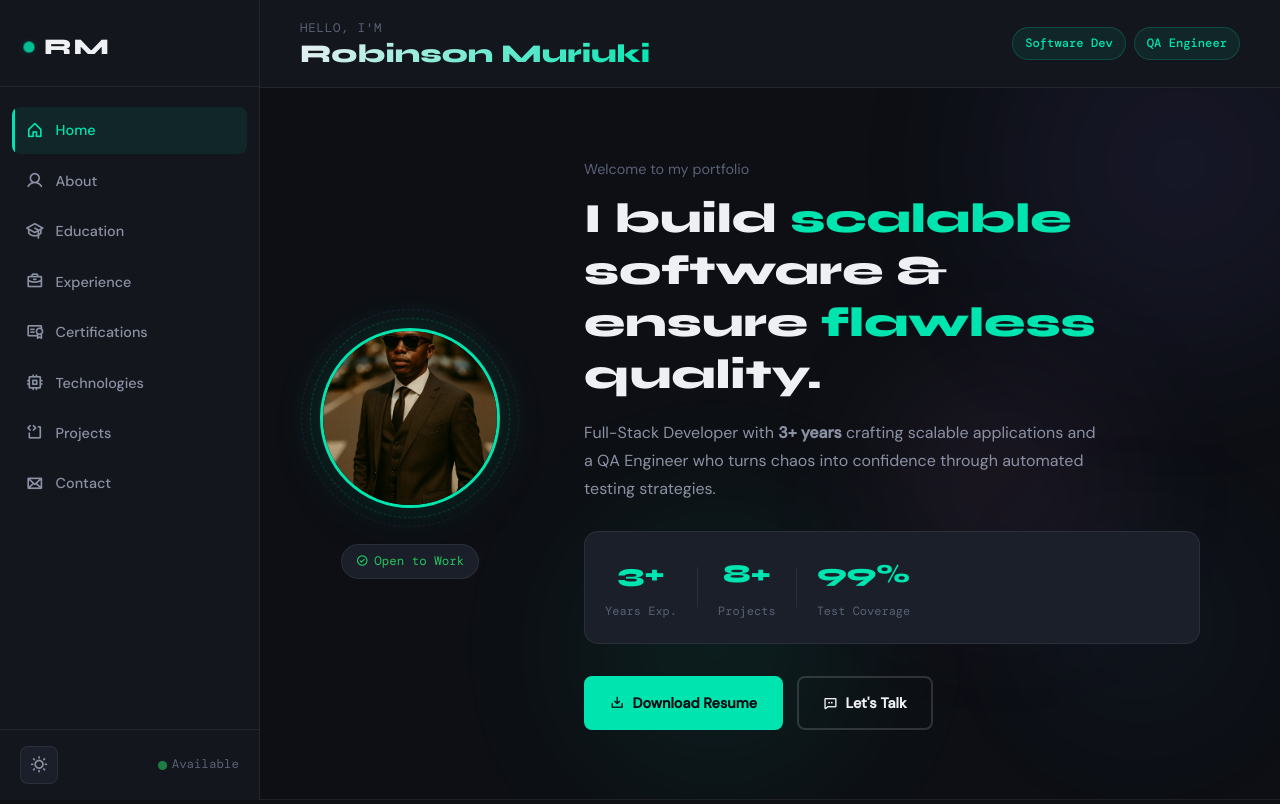
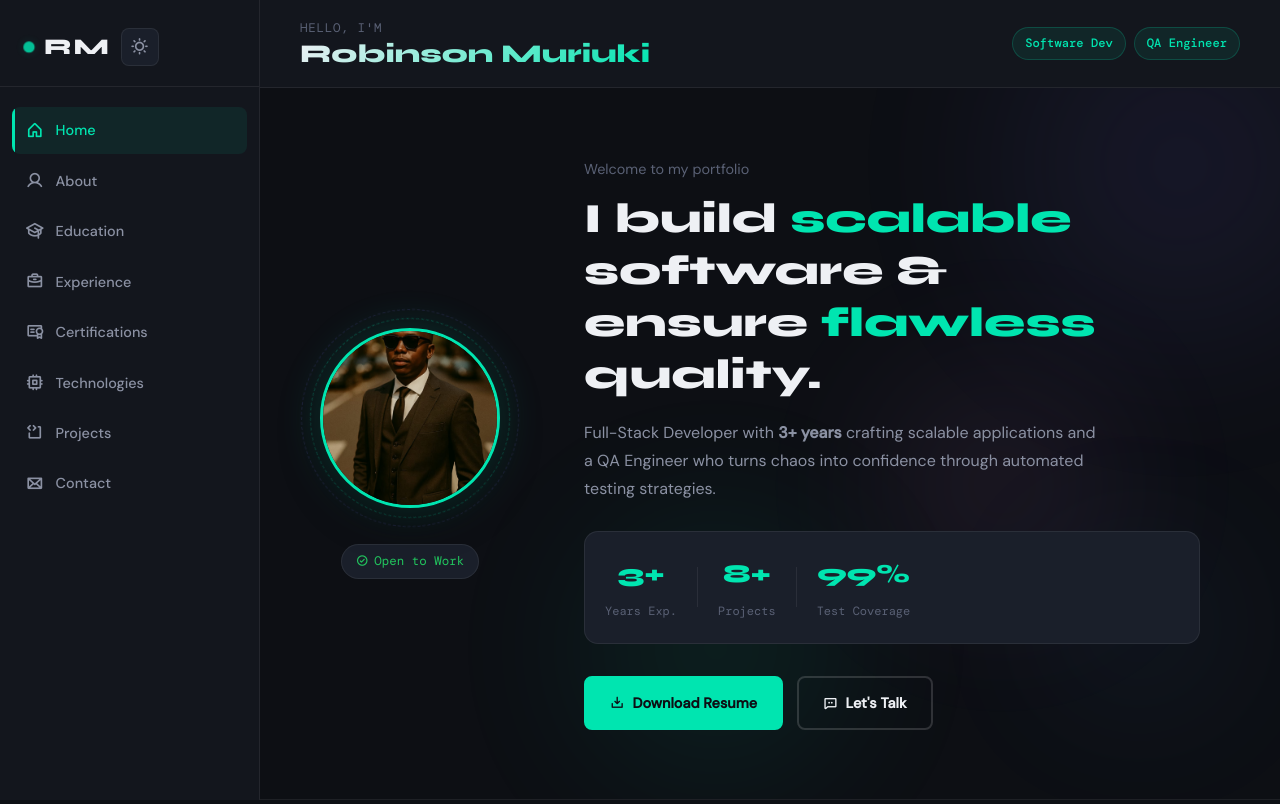
Before and after one commit to MuchiriRobee/portfolio, a plain HTML site: page client/index.html in a window 1280 px wide. Shown: the top 804 px of the page. Drawn offline with nearby package versions, Linux system fonts and the light colour scheme.

Commit message:
added dark/light theme toggle button

```diff
--- a/client/index.html
+++ b/client/index.html
@@ -26,6 +26,9 @@
     <div class="sidebar-brand">
       <span class="brand-dot"></span>
       <span class="brand-text">RM</span>
+           <button class="theme-toggle" id="themeToggle" aria-label="Toggle theme">
+        <i class="ph-bold ph-sun" id="themeIcon"></i>
+      </button>
     </div>
 
     <nav class="sidebar-nav">
@@ -56,15 +59,6 @@
         </a></li>
       </ul>
     </nav>
-
-    <div class="sidebar-footer">
-      <button class="theme-toggle" id="themeToggle" aria-label="Toggle theme">
-        <i class="ph-bold ph-sun" id="themeIcon"></i>
-      </button>
-      <span class="sidebar-status">
-        <span class="status-dot"></span>Available
-      </span>
-    </div>
   </aside>
 
   <!-- ░░ OVERLAY (mobile) ░░ -->
```
